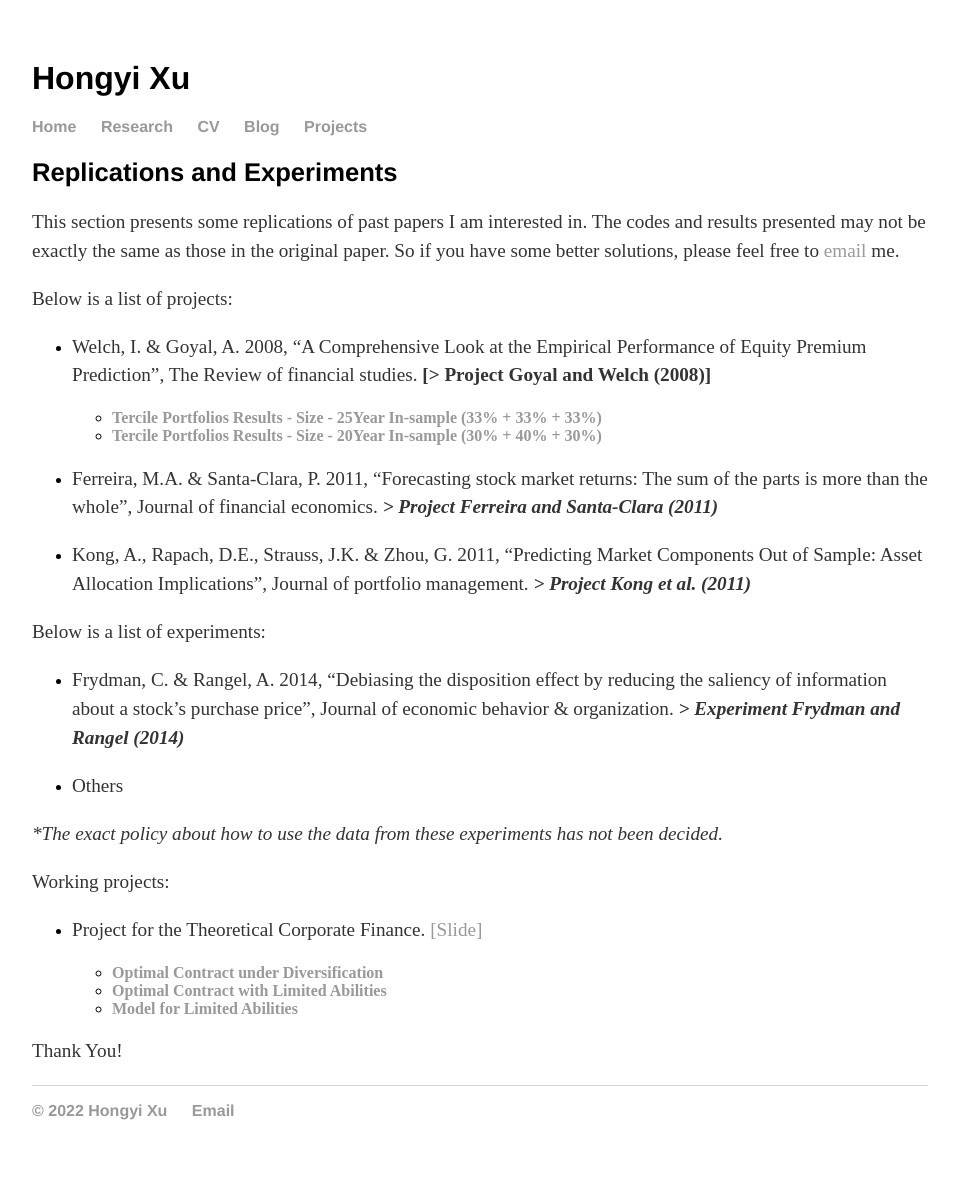
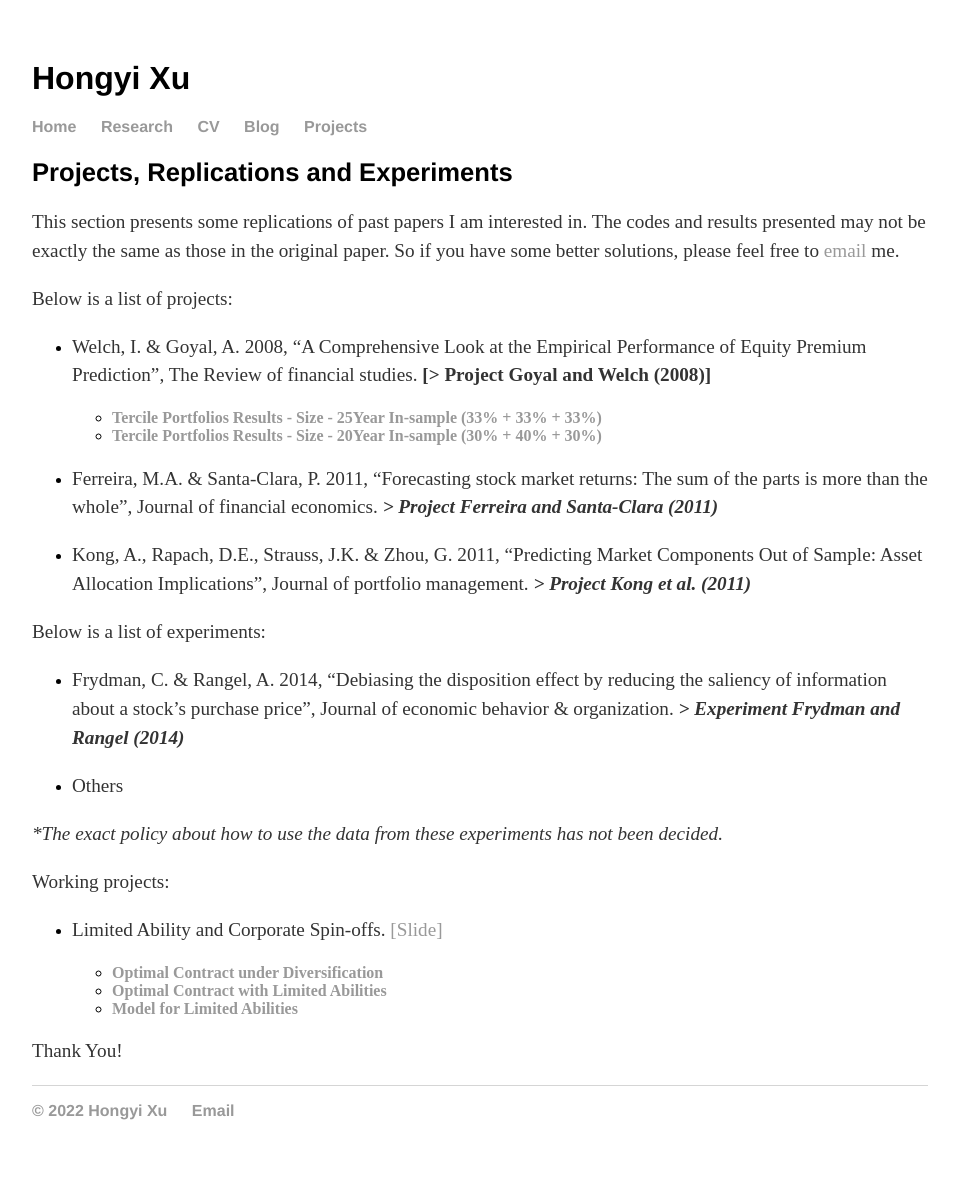
Before and after one commit to hongyileoxu/hongyileoxu.github.io, a Jekyll site: the page built from projects/index.md, in a window 1280 px wide. Shown: the whole page, without its empty margins (160-1119 px from the left). Built offline with Jekyll 4.4.1, drawn with Linux system fonts in a browser that asks for light colours.

Commit message:
Update index.md
Finish the TCF project

```diff
--- a/projects/index.md
+++ b/projects/index.md
@@ -1,6 +1,6 @@
 ---
 layout: project
-title: Replications and Experiments
+title: Projects, Replications and Experiments
 ---
 
 This section presents some replications of past papers I am interested in. The codes and results presented may not be exactly the same as those in the original paper. So if you have some better solutions, please feel free to [email](mailto:hongyi.xu@phdstudent.hhs.se) me.
@@ -26,7 +26,7 @@ _*The exact policy about how to use the data from these experiments has not been
 
 Working projects:
 
--  Project for the Theoretical Corporate Finance. [[Slide]](https://hongyileoxu.github.io/research/TCP_Project/Coporate_Spinoff_v1.pdf)
+-  Limited Ability and Corporate Spin-offs. [[Slide]](https://hongyileoxu.github.io/research/TCP_Project/Coporate_Spinoff_v1.pdf)
 
     - **[Optimal Contract under Diversification](https://hongyileoxu.github.io/research/TCP_Project/TCP_Project_Premodel.html)**
     - **[Optimal Contract with Limited Abilities](https://hongyileoxu.github.io/research/TCP_Project/TCP_Project_Model1.html)**
```
